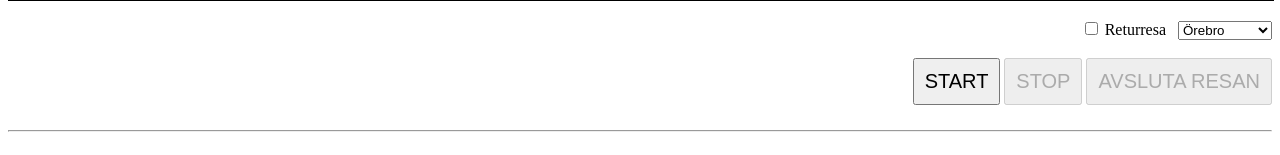
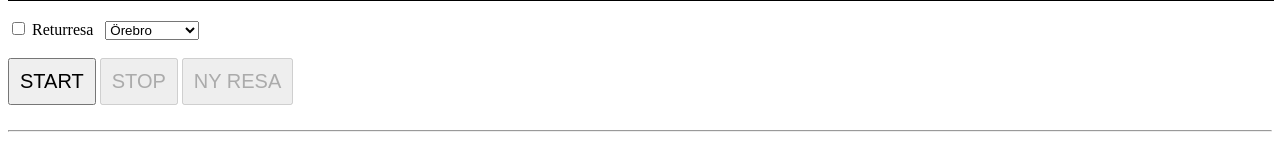
Before and after one commit to fredb77/gmap, a plain HTML site: page index.html in a window 1280 px wide. Shown: the part 409-564 px from the top of the page. Drawn offline with Linux system fonts and the light colour scheme; some packages are replaced by stand-ins of ours.

Commit message:
ändrade lite

```diff
--- a/index.html
+++ b/index.html
@@ -35,13 +35,13 @@
     <input type="hidden" id="start1" value="59.32205510000001,14.504827400000002">
     <!--<input type="hidden" id="end" value="59.27412,15.2066">-->
 
-    <button id="done" disabled>AVSLUTA RESAN</button>
+    <button id="done" disabled>NY RESA</button>
     <p id="km-info"></p>
 </div>
-
+<hr/>
 <p id="msg"></p>
 <p id="resa"></p>
-<hr/>
+
 <script src="script.js"></script>
 <script
     src="https://maps.googleapis.com/maps/api/js?key=AIzaSyAS0WjtiDPHv6frMEzPHh21Eg0QgW2dSys&callback=initMap&v=weekly&libraries=geometry"
--- a/script.js
+++ b/script.js
@@ -90,7 +90,7 @@ function initMap() {
       var long = k.substring(k.indexOf(',') + 1);
       localStorage.setItem("LatStop", lati);
       localStorage.setItem("LngStop", long);
-      btnStart.disabled = false;
+      btnStart.disabled = true;
       btnStop.disabled = true;
       btnDone.disabled = false;
       let x = localStorage.getItem("LatStart");
--- a/style.css
+++ b/style.css
@@ -1,6 +1,6 @@
 #main {
     width: 100%;
-    text-align: right;
+    text-align: left;
 }
 
 #map {
```
